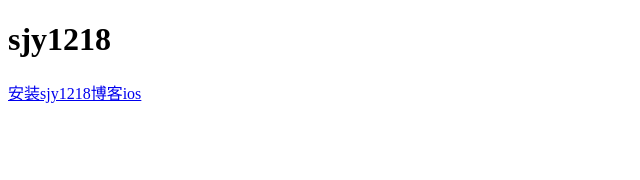
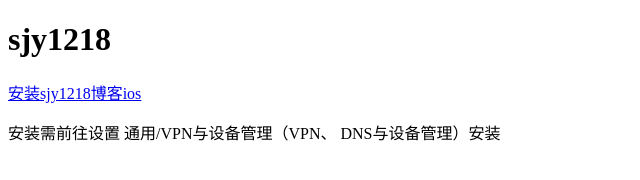
Before and after one commit to ahl1024xyz/app-, a plain HTML site: page index.html in a window 1280 px wide. Shown: the whole page, without its empty margins (0-640 px from the left). Drawn offline with Linux system fonts and the light colour scheme.

Commit message:
更新 index.html
null

```diff
--- a/index.html
+++ b/index.html
@@ -7,4 +7,5 @@
 <body>
  <h1>sjy1218</h1>
  <a href="sjy1218.mobile" download>安装sjy1218博客ios</a>
+ <p>安装需前往设置 通用/VPN与设备管理（VPN、 DNS与设备管理）安装</p>
 </html>
```
